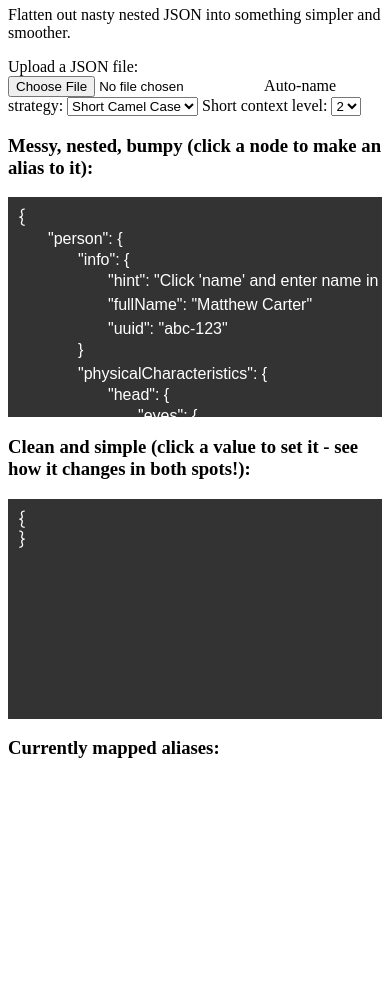
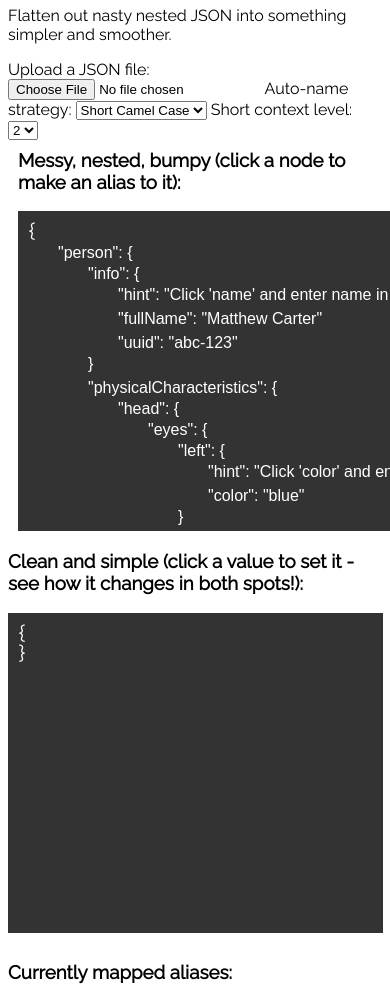
Before and after one commit to ahungry/rolling-pin, a plain HTML site: page index.html in a window 390 px wide. Shown: the part 74-1076 px from the top of the page. Before the commit the page ends 852 px from the top, so only its background shows below. Drawn offline with Linux system fonts and the light colour scheme.

Commit message:
better look and style

```diff
--- a/index.html
+++ b/index.html
@@ -1,8 +1,11 @@
 <!DOCTYPE html>
 <html lang="en">
   <head>
+    <meta name='author' value='Matthew Carter' />
+    <meta name='viewport' content='width=device-width, initial-scale=1' />
     <meta charset="utf-8" />
     <link href="main.css" rel="stylesheet">
+    <link href="https://fonts.googleapis.com/css?family=Raleway&display=swap" rel="stylesheet">
     <title>Rolling Pin</title>
   </head>
   <body>
@@ -28,16 +31,20 @@
       <option value="3">3</option>
     </select>
 
+    <div class="half left">
       <h3>Messy, nested, bumpy (click a node to make an alias to it):</h3>
 
       <div class="code">
         {<pre id="code"></pre>}
       </div>
+    </div>
 
+    <div class="half right">
       <h3>Clean and simple (click a value to set it - see how it changes in both spots!):</h3>
 
       <div class="code">
         {<pre id="clean-code"></pre>}
+      </div>
     </div>
 
     <h3>Currently mapped aliases:</h3>
--- a/main.css
+++ b/main.css
@@ -7,6 +7,7 @@
 }
 
 html, body {
+  font-family: 'Gotham', 'Raleway', 'Roboto', 'Helvetica', 'Arial', sans-serif;
   font-size: 1.0rem;
 }
 
@@ -15,9 +16,11 @@ html, body {
   color: #fff;
   display: block;
   font-family: Iosevka, monospace;
-  height: 200px;
+  height: 90%;
   overflow-y: scroll;
   padding: 10px;
+  overflow-x: scroll;
+  width: 95%;
 }
 
 .code pre {
@@ -42,3 +45,39 @@ html, body {
   display: inline-block;
   padding: 0;
 }
+
+.half {
+  bottom: 10px;
+  margin-bottom: 1%;
+  position: absolute;
+  height: 50%;
+  width: 50%;
+}
+
+.half.left {
+  left: 10px;
+}
+
+.half.right {
+  margin-left: 50%;
+}
+
+/* If width is less than 600 do this stuff */
+@media (max-width: 600px)
+{
+  .half {
+    position: relative;
+    width: 100%;
+  }
+
+  .half.left {
+  }
+
+  .half.right {
+    margin-left: 0%;
+  }
+
+  .code {
+    height: 300px;
+  }
+}
```
Lines whose indentation alone changed are shown as unchanged.
